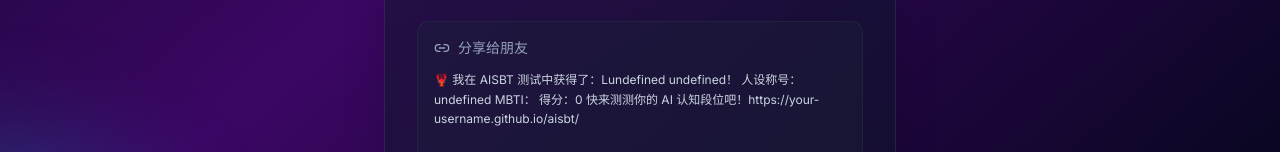
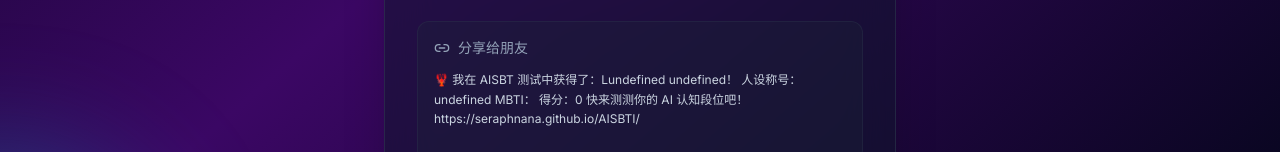
Before and after one commit to SeraphNANA/AISBT, a Vue app: page /result in a window 1280 px wide. Shown: the part 800-952 px from the top of the page. Built offline with nearby package versions, Linux system fonts and the light colour scheme.

Commit message:
feat: 配置GitHub Pages部署

```diff
--- a/src/views/Result.vue
+++ b/src/views/Result.vue
@@ -7,8 +7,8 @@
 const router = useRouter()
 const quizStore = useQuizStore()
 
-// GitHub Pages部署后的URL（部署时替换）
-const SHARE_URL = 'https://your-username.github.io/aisbt/'
+// GitHub Pages部署后的URL
+const SHARE_URL = 'https://seraphnana.github.io/AISBTI/'
 
 const levelData = computed(() => quizStore.getLevelData())
 const personaData = computed(() => quizStore.getPersonaData())
--- a/vite.config.ts
+++ b/vite.config.ts
@@ -6,6 +6,7 @@
 
 // https://vite.dev/config/
 export default defineConfig({
+  base: '/AISBTI/',
   build: {
     sourcemap: 'hidden',
   },
```
